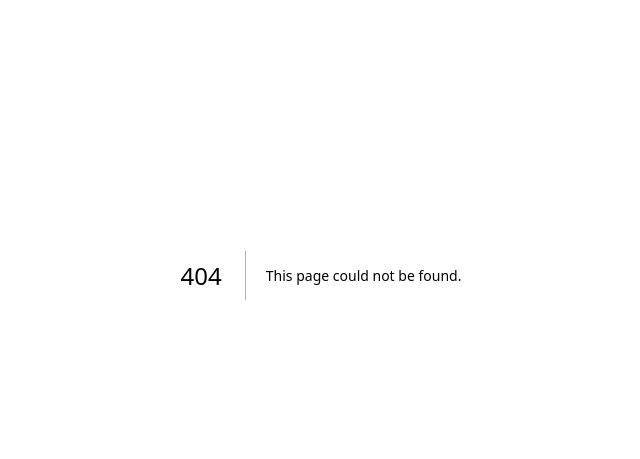
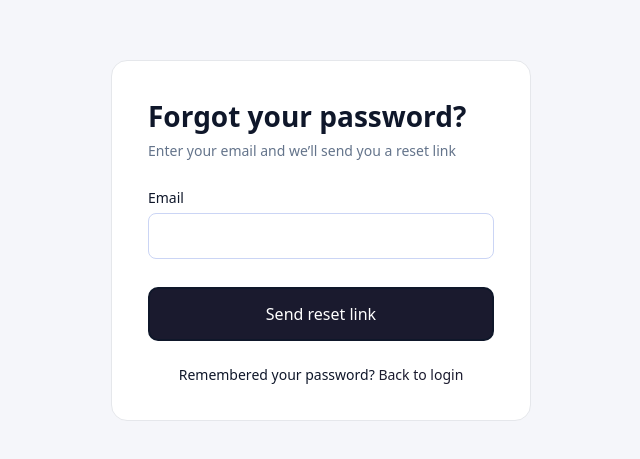
Before and after one commit to ShreyasKobal/ParkZo.webapp, a Next.js app: page /forgot-password in a window 1280 px wide. Before the commit this address had no page. Shown: the part 125-584 px from the top of the page, without its empty margins (319-959 px from the left). Built offline with nearby package versions, Linux system fonts and the light colour scheme.

Commit message:
Migrate forgot password page to Next.js

```diff
--- /dev/null
+++ b/app/forgot-password/page.js
@@ -0,0 +1,48 @@
+"use client";
+
+export default function ForgotPasswordPage() {
+  // Ported from forgot-password.html's inline <script> exactly as-is.
+  //
+  // NOTE: the original does NOT call Supabase here — no
+  // supabaseClient.auth.resetPasswordForEmail(). It's a static mock: show a
+  // generic alert and clear the form. This differs from the combined
+  // overlay's forgot-password form on the home page (app/page.js), which
+  // does call Supabase. Preserved exactly as the current standalone page
+  // behaves, per "don't invent functionality that isn't there" — not
+  // wired to lib/supabaseClient.js because the page being migrated doesn't
+  // use it today.
+  function handleSubmit(e) {
+    e.preventDefault();
+    alert("If this email exists, a reset link will be sent.");
+    e.target.reset();
+  }
+
+  return (
+    <main className="auth-container">
+      <div className="auth-card">
+        <h2>Forgot your password?</h2>
+        <p className="auth-subtext">
+          Enter your email and we’ll send you a reset link
+        </p>
+
+        <form id="forgotForm" className="auth-form" onSubmit={handleSubmit}>
+          <div className="input-group">
+            <label>Email</label>
+            <input type="email" id="email" required />
+          </div>
+
+          <button type="submit" className="auth-btn">
+            Send reset link
+          </button>
+        </form>
+
+        <p className="auth-footer">
+          Remembered your password?{" "}
+          <a href="/" className="link">
+            Back to login
+          </a>
+        </p>
+      </div>
+    </main>
+  );
+}
```
